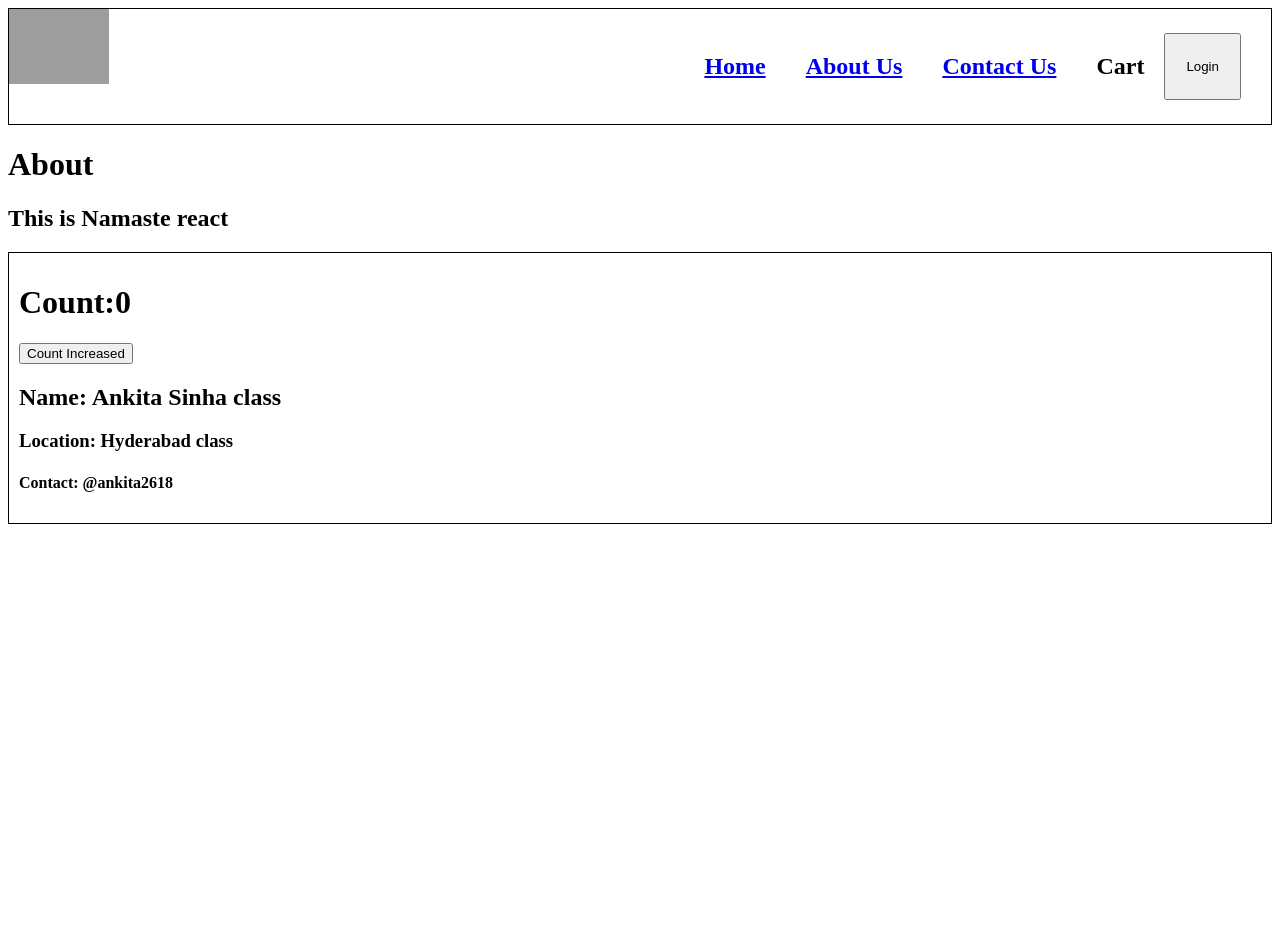
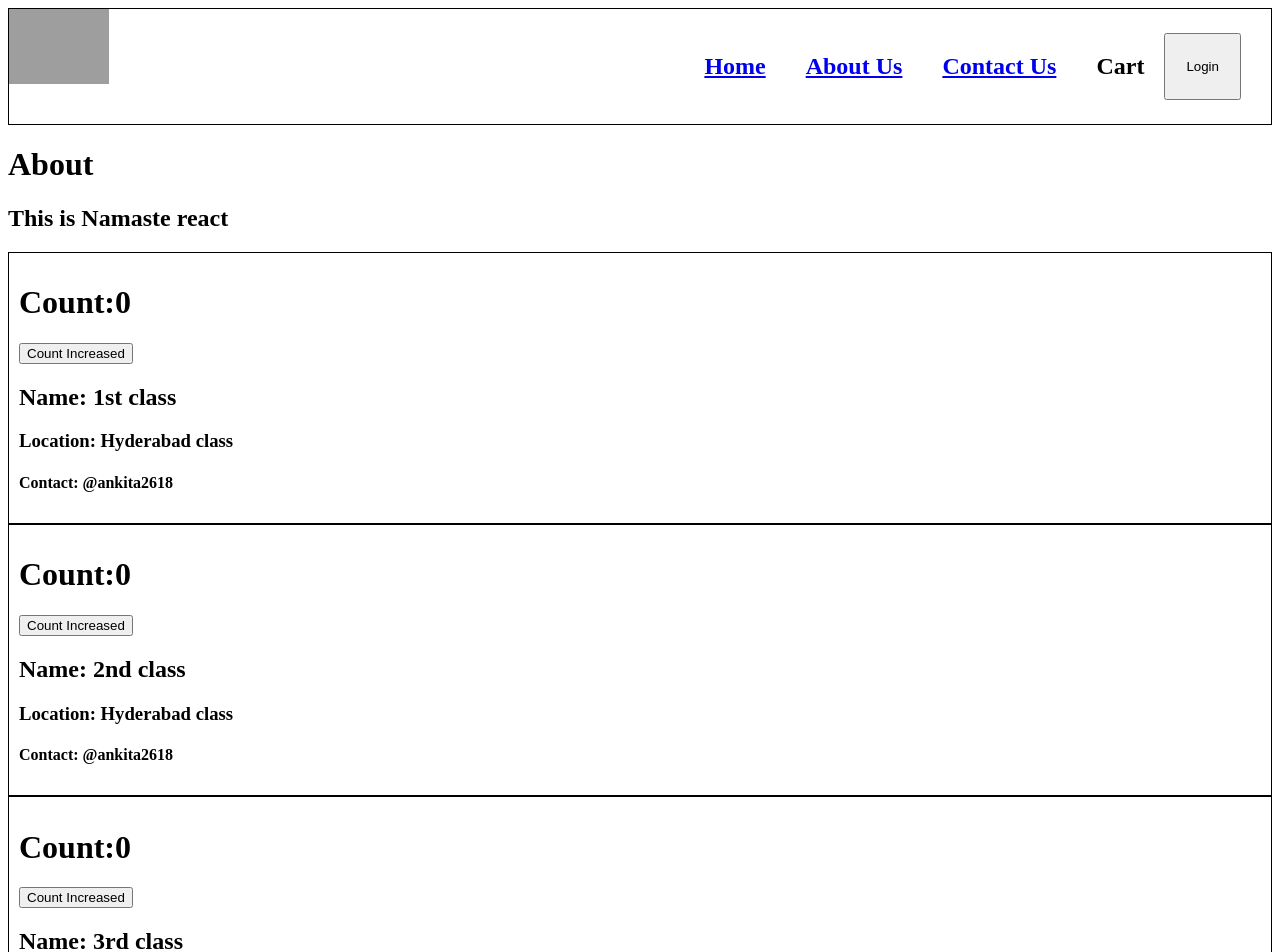
Before and after one commit to AnkitaSinha2618/namaste-react, a React (Vite) app: page /about in a window 1280 px wide. Shown: the top 952 px of the page. Before the commit the page ends 800 px from the top, so only its background shows below. Built offline with nearby package versions, Linux system fonts and the light colour scheme; grey boxes are pictures that could not be loaded.

Commit message:
episode8 part-5 lifecycle with multiple childrens

```diff
--- a/src/components/About.js
+++ b/src/components/About.js
@@ -22,7 +22,9 @@ class About extends Component{
             <h1>About</h1>
             <h2>This is Namaste react</h2>
             {/* <User name={"Ankita Sinha function"}/> */}
-            <UserClass name={"Ankita Sinha class"} location={"Hyderabad class"}/>
+            <UserClass name={"1st class"} location={"Hyderabad class"}/>
+            <UserClass name={"2nd class"} location={"Hyderabad class"}/>
+            <UserClass name={"3rd class"} location={"Hyderabad class"}/>
             </div>
         )
     }
--- a/src/components/UserClass.js
+++ b/src/components/UserClass.js
@@ -7,16 +7,16 @@ class UserClass extends React.Component{
         this.state = {
             count :0,
         }
-        console.log("Child Constructor");
+        console.log(this.props.name + "Child Constructor");
 
     }
 
     componentDidMount(){
-        console.log("Child componentDismount");
+        console.log(this.props.name+"Child componentDismount");
 
     }
     render(){
-        console.log("Child render");
+        console.log(this.props.name+"Child render");
 
         const {name, location} = this.props;
         const {count} = this.state;
```
